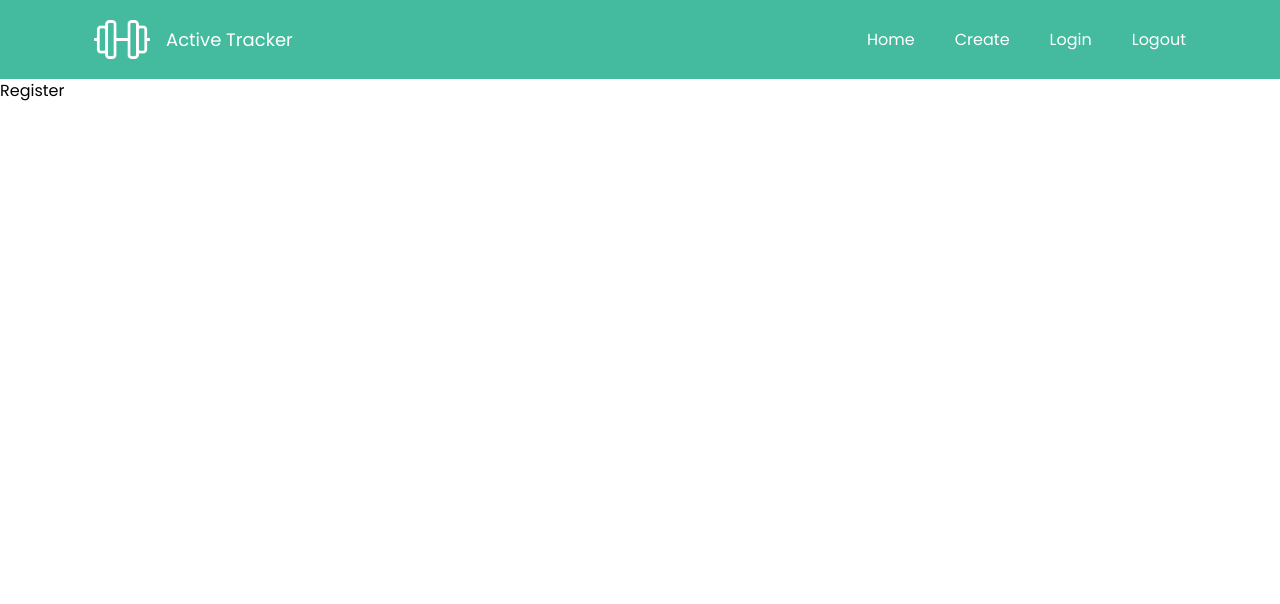
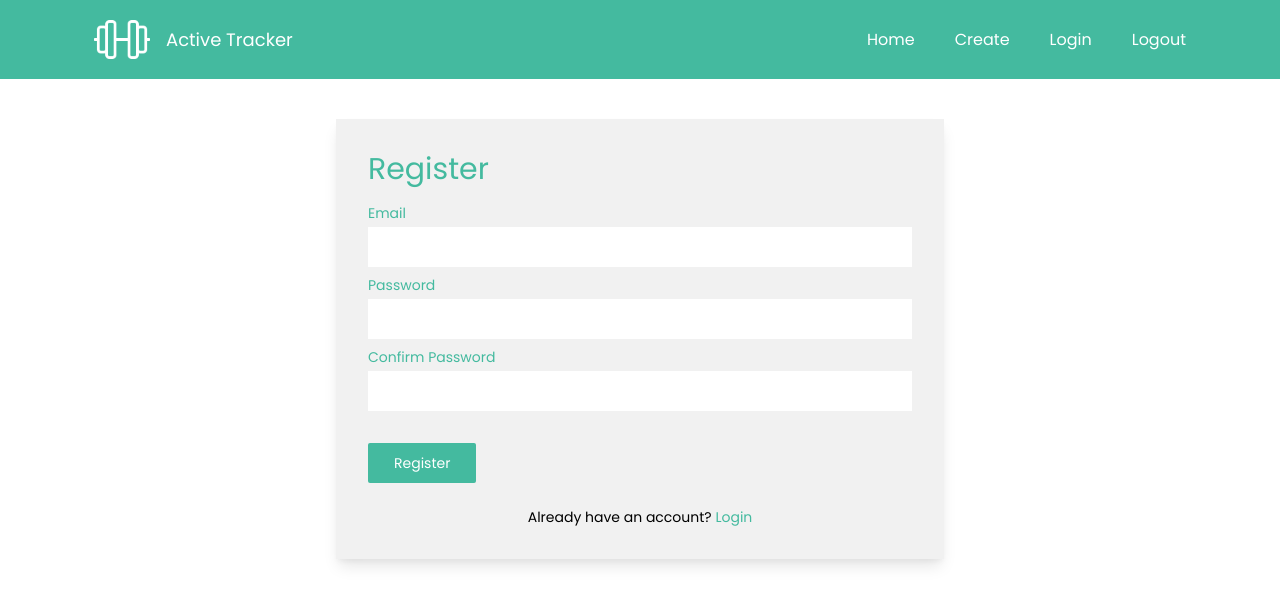
Before and after one commit to PfMartin/Active-Tracker, a Vue app: page /register in a window 1280 px wide. Shown: the top 604 px of the page. Built offline with nearby package versions, Linux system fonts and the light colour scheme.

Commit message:
Created the register Page

```diff
--- a/src/views/Register.vue
+++ b/src/views/Register.vue
@@ -1,18 +1,76 @@
 <template>
-  <div>
-    <h1>Register</h1>
+  <div class="max-w-screen-sm mx-auto px-4 py-10">
+    <!-- Error Handling -->
+    <div v-if="errorMsg" class="mb-10 p-4 rounded-md bg-light-grey shadow-lg">
+      <p class="text-red-500">{{ errorMsg }}</p>
+    </div>
+
+    <!-- Registration -->
+    <form class="p-8 flex flex-col bg-light-grey round-md shadow-lg">
+      <h1 class="text-3xl text-at-light-green mb-4">Register</h1>
+      <div class="flex flex-col mb-2">
+        <label for="email" class="mb-1 text-sm text-at-light-green"
+          >Email</label
+        >
+        <input
+          type="text"
+          required
+          class="p-2 text-grey-500 focus:outline-none"
+          id="email"
+          v-model="email"
+        />
+      </div>
+      <div class="flex flex-col mb-2">
+        <label for="password" class="mb-1 text-sm text-at-light-green"
+          >Password</label
+        >
+        <input
+          type="text"
+          required
+          class="p-2 text-grey-500 focus:outline-none"
+          id="password"
+          v-model="password"
+        />
+      </div>
+      <div class="flex flex-col mb-2">
+        <label for="confirmPassword" class="mb-1 text-sm text-at-light-green"
+          >Confirm Password</label
+        >
+        <input
+          type="text"
+          required
+          class="p-2 text-grey-500 focus:outline-none"
+          id="confirmPassword"
+          v-model="confirmPassword"
+        />
+      </div>
+      <button
+        type="submit"
+        class="mt-6 py-2 px-6 rounded-sm self-start text-sm text-white bg-at-light-green duration-200 border-solid border-2 border-transparent hover:border-at-light-green hover:bg-white hover:text-at-light-green"
+      >
+        Register
+      </button>
+      <router-link class="text-sm mt-6 text-center" :to="{ name: 'Login' }"
+        >Already have an account?
+        <span class="text-at-light-green">Login</span>
+      </router-link>
+    </form>
   </div>
 </template>
 
 <script>
+import { ref } from "vue";
 export default {
   name: "register",
   setup() {
     // Create data / vars
+    const email = ref(null);
+    const password = ref(null);
+    const confirmPassword = ref(null);
+    const errorMsg = ref(null);
 
     // Register function
-
-    return {};
+    return { email, password, confirmPassword, errorMsg };
   }
 };
 </script>
```
